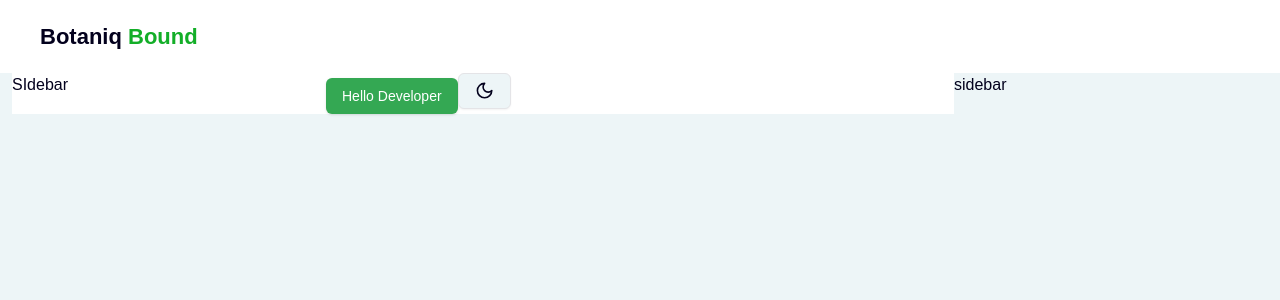
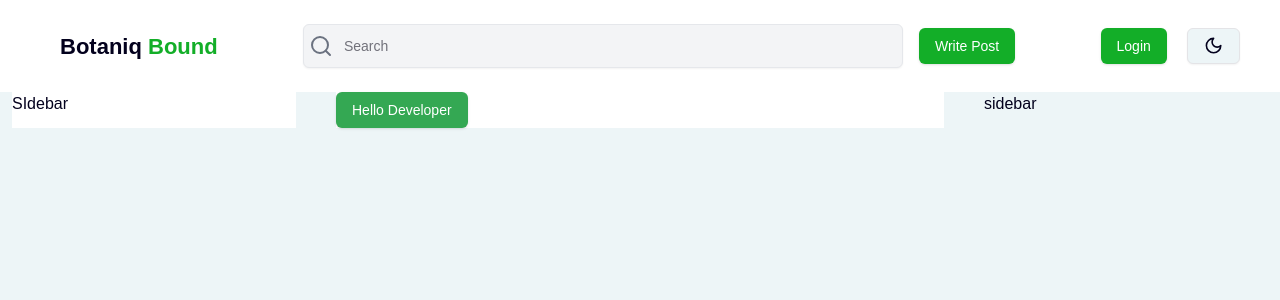
Before and after one commit to noyon-podder/botaniq-bound-client, a Next.js app: page / in a window 1280 px wide. Shown: the top 300 px of the page. Built offline with nearby package versions, Linux system fonts and the light colour scheme.

Commit message:
navbar completed

```diff
--- a/app/(withCommonLayout)/(user)/layout.tsx
+++ b/app/(withCommonLayout)/(user)/layout.tsx
@@ -7,7 +7,7 @@
     <>
       <Navbar />
       <Container>
-        <div className="grid grid-cols-12">
+        <div className="grid grid-cols-12 gap-10">
           <div className="col-span-3 bg-white">SIdebar</div>
           <div className="col-span-6">{children}</div>
           <div className="col-span-3 ">sidebar</div>
--- a/app/(withCommonLayout)/(user)/page.tsx
+++ b/app/(withCommonLayout)/(user)/page.tsx
@@ -1,4 +1,3 @@
-import { ModeToggle } from "@/components/ThemeToggle";
 import { Button } from "@/components/ui/button";
 import React from "react";
 
@@ -8,7 +7,6 @@
       <Button className="bg-custom-main dark:bg-green-600 text-white">
         Hello Developer
       </Button>
-      <ModeToggle />
     </div>
   );
 };
--- /dev/null
+++ b/components/custom/MenuSidebarToggle.tsx
@@ -0,0 +1,46 @@
+import {
+  Sheet,
+  SheetClose,
+  SheetContent,
+  SheetDescription,
+  SheetHeader,
+  SheetTrigger,
+} from "@/components/ui/sheet";
+import { Menu, MoveLeft } from "lucide-react";
+import Link from "next/link";
+import { Button } from "../ui/button";
+
+const MenuSidebarToggle = () => {
+  return (
+    <Sheet>
+      <SheetTrigger>
+        <Menu className="lg:hidden cursor-pointer" />
+      </SheetTrigger>
+      <SheetContent side={"left"}>
+        <SheetHeader>
+          <div className="flex items-center gap-10">
+            <SheetClose>
+              <MoveLeft size={32} />
+            </SheetClose>
+            <Link
+              href={"/"}
+              className="text-[24px] font-semibold text-foreground"
+            >
+              Botaniq <span className="text-primary">Bound</span>
+            </Link>
+          </div>
+
+          <SheetDescription>
+            <div className="mt-10">
+              <Button className="w-full py-5 text-lg" size={"lg"}>
+                Login
+              </Button>
+            </div>
+          </SheetDescription>
+        </SheetHeader>
+      </SheetContent>
+    </Sheet>
+  );
+};
+
+export default MenuSidebarToggle;
--- a/components/shared/Navbar.tsx
+++ b/components/shared/Navbar.tsx
@@ -1,12 +1,20 @@
 "use client";
 
 import Link from "next/link";
+import { Input } from "../ui/input";
+import { Search, SearchIcon } from "lucide-react";
+import { Button } from "../ui/button";
+import { ThemeToggle } from "./ThemeToggle";
+import { useState } from "react";
+import MenuSidebarToggle from "../custom/MenuSidebarToggle";
 
 const Navbar = () => {
+  const [searchShow, setSearchShow] = useState(false);
   return (
-    <div className="bg-accent  py-5 px-10">
+    <div className="bg-accent  py-6 lg:px-10 px-5">
       <div className="flex items-center justify-between">
-        <div>
+        <div className="flex items-center gap-5 ">
+          <MenuSidebarToggle />
           <Link
             href={"/"}
             className="text-[22px] font-semibold text-foreground"
@@ -14,7 +22,38 @@
             Botaniq <span className="text-primary">Bound</span>
           </Link>
         </div>
+
+        <div className=" justify-center flex">
+          <div className="lg:flex gap-4 items-center hidden ">
+            <div className="relative w-[600px]">
+              <Input placeholder="Search" className="pl-10 " />
+              <Search className="absolute top-1/2 left-[6px] -translate-y-1/2 text-gray-500 " />
+            </div>
+
+            <Button>Write Post</Button>
+          </div>
+        </div>
+
+        <div className="flex items-center gap-5 ">
+          <SearchIcon
+            onClick={() => setSearchShow(!searchShow)}
+            size={28}
+            className="cursor-pointer lg:hidden text-foreground"
+          />
+          <Link href="/login" className="hidden lg:block">
+            <Button>Login</Button>
+          </Link>
+          <ThemeToggle />
+        </div>
       </div>
+      {searchShow && (
+        <div className="mt-4 block">
+          <div className="relative w-full">
+            <Input placeholder="Search" className="pl-10 " />
+            <Search className="absolute top-1/2 left-[6px] -translate-y-1/2 text-gray-500 " />
+          </div>
+        </div>
+      )}
     </div>
   );
 };
--- a/components/ThemeToggle.tsx
+++ b/components/shared/ThemeToggle.tsx
@@ -6,7 +6,7 @@
 
 import { Button } from "@/components/ui/button";
 
-export function ModeToggle() {
+export function ThemeToggle() {
   const { setTheme, theme } = useTheme();
   const [toggle, setToggle] = React.useState(false);
 
--- a/components/ui/button.tsx
+++ b/components/ui/button.tsx
@@ -1,16 +1,16 @@
-import * as React from "react"
-import { Slot } from "@radix-ui/react-slot"
-import { cva, type VariantProps } from "class-variance-authority"
+import * as React from "react";
+import { Slot } from "@radix-ui/react-slot";
+import { cva, type VariantProps } from "class-variance-authority";
 
-import { cn } from "@/lib/utils"
+import { cn } from "@/lib/utils";
 
 const buttonVariants = cva(
-  "inline-flex items-center justify-center whitespace-nowrap rounded-md text-sm font-medium transition-colors focus-visible:outline-none focus-visible:ring-1 focus-visible:ring-ring disabled:pointer-events-none disabled:opacity-50",
+  "inline-flex items-center justify-center whitespace-nowrap rounded-md text-sm font-medium transition-colors focus-visible:outline-none focus-visible:ring-1 focus-visible:ring-ring disabled:pointer-events-none disabled:opacity-50 ",
   {
     variants: {
       variant: {
         default:
-          "bg-primary text-primary-foreground shadow hover:bg-primary/90",
+          "bg-primary text-primary-foreground shadow hover:bg-[#035412] bg-primary text-white",
         destructive:
           "bg-destructive text-destructive-foreground shadow-sm hover:bg-destructive/90",
         outline:
@@ -32,26 +32,26 @@
       size: "default",
     },
   }
-)
+);
 
 export interface ButtonProps
   extends React.ButtonHTMLAttributes<HTMLButtonElement>,
     VariantProps<typeof buttonVariants> {
-  asChild?: boolean
+  asChild?: boolean;
 }
 
 const Button = React.forwardRef<HTMLButtonElement, ButtonProps>(
   ({ className, variant, size, asChild = false, ...props }, ref) => {
-    const Comp = asChild ? Slot : "button"
+    const Comp = asChild ? Slot : "button";
     return (
       <Comp
         className={cn(buttonVariants({ variant, size, className }))}
         ref={ref}
         {...props}
       />
-    )
+    );
   }
-)
-Button.displayName = "Button"
+);
+Button.displayName = "Button";
 
-export { Button, buttonVariants }
+export { Button, buttonVariants };
--- /dev/null
+++ b/components/ui/input.tsx
@@ -0,0 +1,25 @@
+import * as React from "react";
+
+import { cn } from "@/lib/utils";
+
+export interface InputProps
+  extends React.InputHTMLAttributes<HTMLInputElement> {}
+
+const Input = React.forwardRef<HTMLInputElement, InputProps>(
+  ({ className, type, ...props }, ref) => {
+    return (
+      <input
+        type={type}
+        className={cn(
+          "flex h-11 w-full rounded-md border dark:border-gray-600 focus:border-primary border-gray-200 bg-gray-100 dark:focus:border-primary dark:bg-[#2f2f31] px-3 py-1 text-sm shadow-sm transition-colors file:border-0 file:bg-transparent file:text-sm file:font-medium file:text-foreground placeholder:text-muted-foreground focus-visible:outline-none  disabled:cursor-not-allowed disabled:opacity-50",
+          className
+        )}
+        ref={ref}
+        {...props}
+      />
+    );
+  }
+);
+Input.displayName = "Input";
+
+export { Input };
--- /dev/null
+++ b/components/ui/sheet.tsx
@@ -0,0 +1,139 @@
+"use client";
+
+import * as React from "react";
+import * as SheetPrimitive from "@radix-ui/react-dialog";
+import { cva, type VariantProps } from "class-variance-authority";
+
+import { cn } from "@/lib/utils";
+
+const Sheet = SheetPrimitive.Root;
+
+const SheetTrigger = SheetPrimitive.Trigger;
+
+const SheetClose = SheetPrimitive.Close;
+
+const SheetPortal = SheetPrimitive.Portal;
+
+const SheetOverlay = React.forwardRef<
+  React.ElementRef<typeof SheetPrimitive.Overlay>,
+  React.ComponentPropsWithoutRef<typeof SheetPrimitive.Overlay>
+>(({ className, ...props }, ref) => (
+  <SheetPrimitive.Overlay
+    className={cn(
+      "fixed inset-0 z-50 bg-black/80  data-[state=open]:animate-in data-[state=closed]:animate-out data-[state=closed]:fade-out-0 data-[state=open]:fade-in-0",
+      className
+    )}
+    {...props}
+    ref={ref}
+  />
+));
+SheetOverlay.displayName = SheetPrimitive.Overlay.displayName;
+
+const sheetVariants = cva(
+  "fixed z-50 gap-4 bg-background p-6 shadow-lg transition ease-in-out data-[state=closed]:duration-300 data-[state=open]:duration-500 data-[state=open]:animate-in data-[state=closed]:animate-out",
+  {
+    variants: {
+      side: {
+        top: "inset-x-0 top-0 border-b data-[state=closed]:slide-out-to-top data-[state=open]:slide-in-from-top",
+        bottom:
+          "inset-x-0 bottom-0 border-t data-[state=closed]:slide-out-to-bottom data-[state=open]:slide-in-from-bottom",
+        left: "inset-y-0 left-0 h-full w-3/4 border-r data-[state=closed]:slide-out-to-left data-[state=open]:slide-in-from-left sm:max-w-sm",
+        right:
+          "inset-y-0 right-0 h-full w-3/4 border-l data-[state=closed]:slide-out-to-right data-[state=open]:slide-in-from-right sm:max-w-sm",
+      },
+    },
+    defaultVariants: {
+      side: "right",
+    },
+  }
+);
+
+interface SheetContentProps
+  extends React.ComponentPropsWithoutRef<typeof SheetPrimitive.Content>,
+    VariantProps<typeof sheetVariants> {}
+
+const SheetContent = React.forwardRef<
+  React.ElementRef<typeof SheetPrimitive.Content>,
+  SheetContentProps
+>(({ side = "right", className, children, ...props }, ref) => (
+  <SheetPortal>
+    <SheetOverlay />
+    <SheetPrimitive.Content
+      ref={ref}
+      className={cn(sheetVariants({ side }), className)}
+      {...props}
+    >
+      {/* <SheetPrimitive.Close className="absolute right-4 top-4 rounded-sm opacity-70 ring-offset-background transition-opacity hover:opacity-100 focus:outline-none focus:ring-2 focus:ring-ring focus:ring-offset-2 disabled:pointer-events-none data-[state=open]:bg-secondary">
+        <Cross2Icon className="h-4 w-4" />
+        <span className="sr-only">Close</span>
+      </SheetPrimitive.Close> */}
+      {children}
+    </SheetPrimitive.Content>
+  </SheetPortal>
+));
+SheetContent.displayName = SheetPrimitive.Content.displayName;
+
+const SheetHeader = ({
+  className,
+  ...props
+}: React.HTMLAttributes<HTMLDivElement>) => (
+  <div
+    className={cn(
+      "flex flex-col space-y-2 text-center sm:text-left",
+      className
+    )}
+    {...props}
+  />
+);
+SheetHeader.displayName = "SheetHeader";
+
+const SheetFooter = ({
+  className,
+  ...props
+}: React.HTMLAttributes<HTMLDivElement>) => (
+  <div
+    className={cn(
+      "flex flex-col-reverse sm:flex-row sm:justify-end sm:space-x-2",
+      className
+    )}
+    {...props}
+  />
+);
+SheetFooter.displayName = "SheetFooter";
+
+const SheetTitle = React.forwardRef<
+  React.ElementRef<typeof SheetPrimitive.Title>,
+  React.ComponentPropsWithoutRef<typeof SheetPrimitive.Title>
+>(({ className, ...props }, ref) => (
+  <SheetPrimitive.Title
+    ref={ref}
+    className={cn("text-lg font-semibold text-foreground", className)}
+    {...props}
+  />
+));
+SheetTitle.displayName = SheetPrimitive.Title.displayName;
+
+const SheetDescription = React.forwardRef<
+  React.ElementRef<typeof SheetPrimitive.Description>,
+  React.ComponentPropsWithoutRef<typeof SheetPrimitive.Description>
+>(({ className, ...props }, ref) => (
+  <SheetPrimitive.Description
+    ref={ref}
+    className={cn("text-sm text-muted-foreground", className)}
+    {...props}
+  />
+));
+SheetDescription.displayName = SheetPrimitive.Description.displayName;
+
+export {
+  Sheet,
+  SheetPortal,
+  SheetOverlay,
+  SheetTrigger,
+  SheetClose,
+  SheetContent,
+  SheetHeader,
+  SheetFooter,
+  SheetTitle,
+  SheetDescription,
+};
--- a/package.json
+++ b/package.json
@@ -9,6 +9,7 @@
     "lint": "next lint"
   },
   "dependencies": {
+    "@radix-ui/react-dialog": "^1.1.1",
     "@radix-ui/react-dropdown-menu": "^2.1.1",
     "@radix-ui/react-icons": "^1.3.0",
     "@radix-ui/react-slot": "^1.1.0",
```
Also changed, not shown: 1 other file (tests, documents, lock files or other folders).
